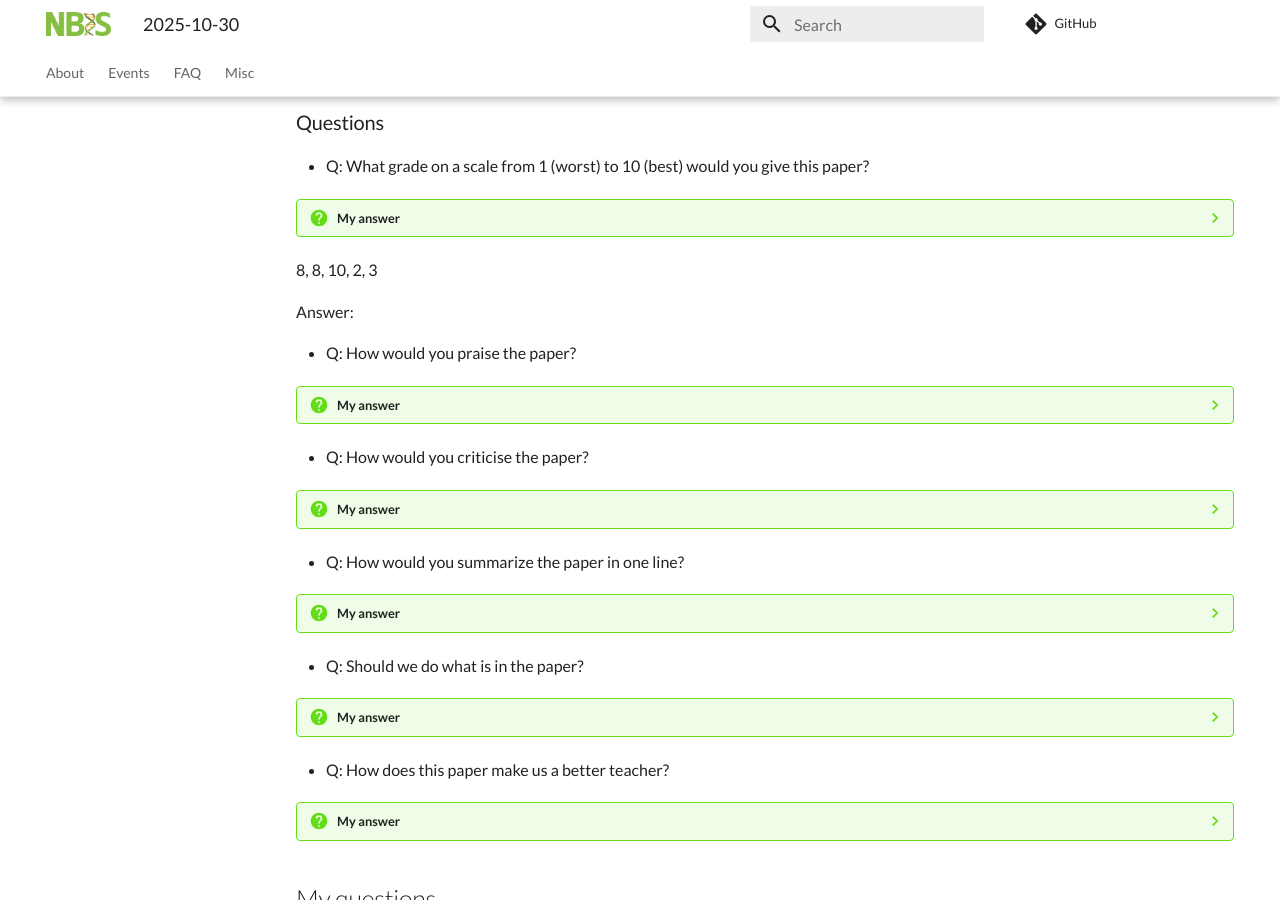
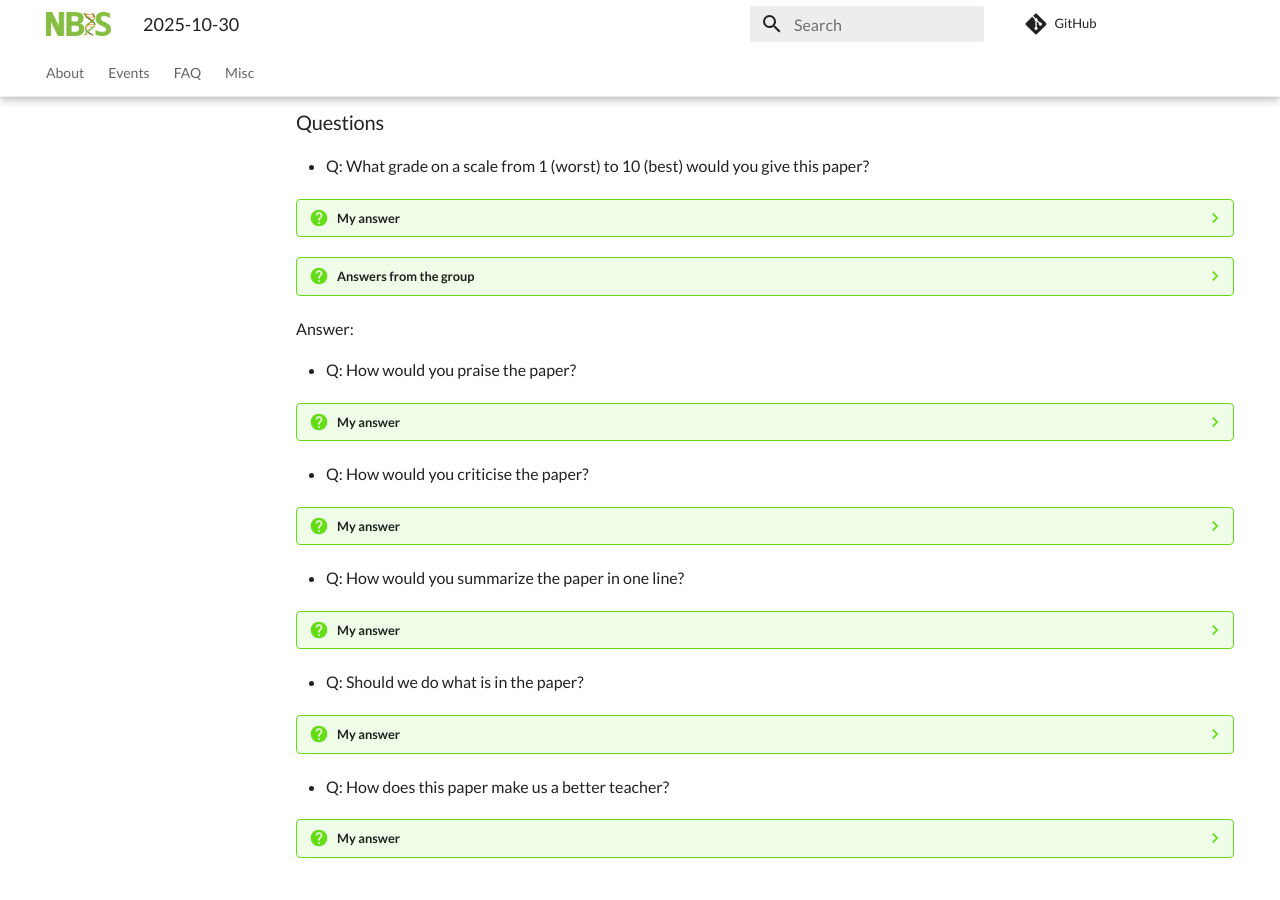
Before and after one commit to NBISweden/teaching_literature_club, an MkDocs documentation site: the page built from docs/events/20251030/README.md, in a window 1280 px wide and 900 px high, scrolled down 331 px. Built offline with MkDocs 1.6.1 and Material for MkDocs 9.7.7, drawn with Linux system fonts in a browser that asks for light colours; comment, search, counter and statistics services are not loaded; some of the changed lines change nothing that is shown.

Commit message:
Add lessons learned

```diff
--- a/docs/events/20251030/README.md
+++ b/docs/events/20251030/README.md
@@ -27,7 +27,12 @@
 
     2
 
-8, 8, 10, 2, 3
+???- question "Answers from the group"
+
+    These are the answers from the group, which
+    includes me.
+
+    8, 8, 10, 2, 3
 
 Answer:
 
@@ -66,7 +71,16 @@
 
 ???- question "My answer"
 
-    It shows me again that we should never trust a paper at face value
+    - It shows me again that we should never trust a paper at face value
+    - DEI interventions have no effect `[Hazari et al., 2013][42]`,
+      however, that paper presents a wrong analysis
+      that makes it appear they do
+    - There is no relevant gender gap in physicals: the variation between
+      the two genders is much bigger than the difference in mean:
+      we should focus on improving the measured variables for everyone,
+      instead of for one gender. Also here, this conclusion is
+      drawn from `[44][Stout et al, 2013]`, however, that paper misinterprets
+      its data
 
 ## My questions
 
```
